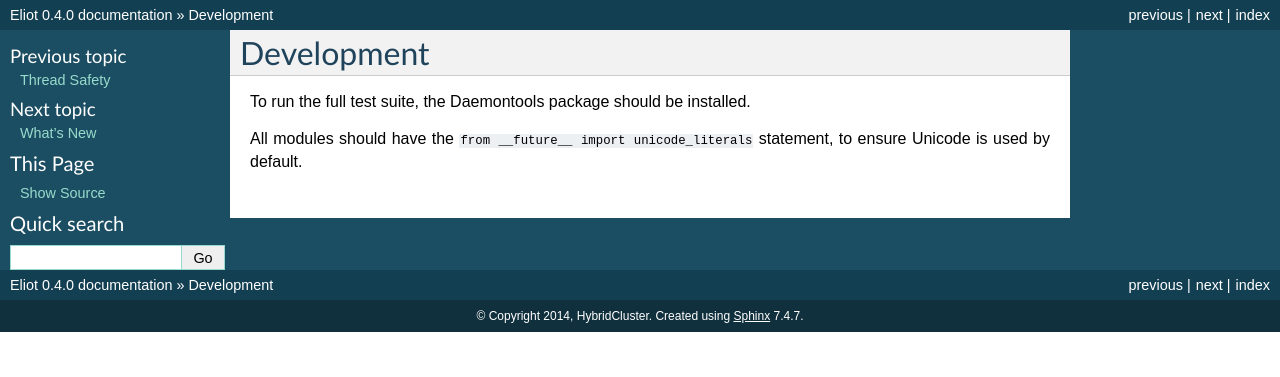
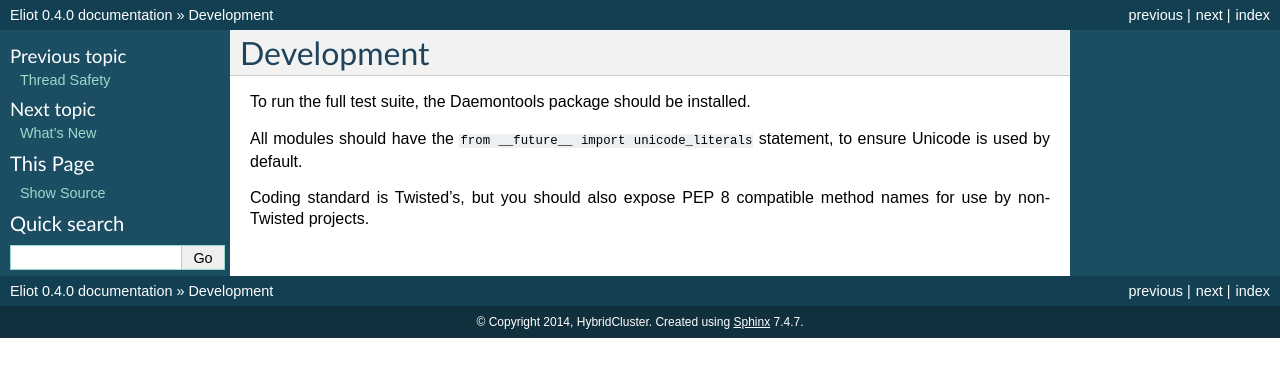
Before and after one commit to itamarst/eliot, a Sphinx documentation site: the page built from docs/source/development.rst, in a window 1280 px wide. Shown: the top 377 px of the page. Built offline with Sphinx 7.4.7, drawn with Linux system fonts in a browser that asks for light colours.

Commit message:
Document coding standard, and PEP 8 exception.

```diff
--- a/docs/source/development.rst
+++ b/docs/source/development.rst
@@ -4,3 +4,5 @@
 To run the full test suite, the Daemontools package should be installed.
 
 All modules should have the ``from __future__ import unicode_literals`` statement, to ensure Unicode is used by default.
+
+Coding standard is Twisted's, but you should also expose PEP 8 compatible method names for use by non-Twisted projects.
```
